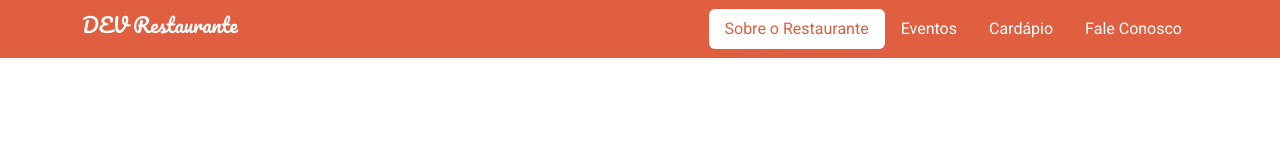
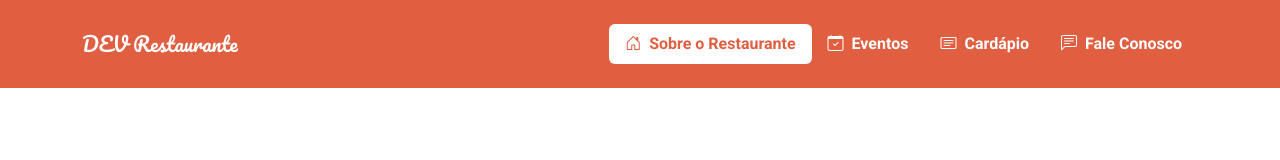
Before and after one commit to DevLeoCunha/projeto-site-restaurante, a plain HTML site: page index.html in a window 1280 px wide. Drawn offline with nearby package versions, Linux system fonts and the light colour scheme; a web font is replaced by a local one.

Commit message:
menu responsivo

```diff
--- a/index.html
+++ b/index.html
@@ -9,25 +9,35 @@
     <link rel="preconnect" href="https://fonts.googleapis.com">
     <link rel="preconnect" href="https://fonts.gstatic.com" crossorigin>
     <link href="https://fonts.googleapis.com/css2?family=Chathura:wght@700&family=Mouse+Memoirs&family=Pacifico&family=Roboto:wght@400;700&display=swap" rel="stylesheet">
+    <link rel="stylesheet" href="https://cdn.jsdelivr.net/npm/bootstrap-icons@1.10.5/font/bootstrap-icons.css">
     <link rel="stylesheet" href="main.css">
 </head>
 <body>
-    <header class="navbar navbar-expand-lg sticky-top">
+    <header class="navbar navbar-expand-lg sticky-top p-4">
         <div class="container">
-            <h1 class="navbar-brand">DEV Restaurante</h1>
-            <nav>
-                <ul class="nav nav-pills">
-                    <li class="nav-item">
-                        <a href="" class="nav-link active">Sobre o Restaurante</a>
+            <h1 class="navbar-brand m-0">DEV Restaurante</h1>
+            <button class="navbar-toggler" data-bs-toggle="collapse" data-bs-target="#menu-navegacao">
+                <span class="navbar-toggler-icon"></span>
+            </button>
+            <nav class="navbar-collapse collapse justify-content-end" id="menu-navegacao">
+                <ul class="nav nav-pills d-block d-md-flex">
+                    <li class="nav-item fw-bold">
+                        <a href="" class="nav-link active">
+                            <i class="bi bi-house-door me-1"></i>
+                            Sobre o Restaurante</a>
                     </li>
                     <li>
-                        <a class="nav-link" href="">Eventos</a>
+                        <a class="nav-link fw-bold" href="">
+                            <i class="bi bi-calendar-check me-1"></i>
+                            Eventos</a>
                     </li>
                     <li>
-                        <a class="nav-link" href="">Cardápio</a>
+                        <a class="nav-link fw-bold" href=""> <i class="bi bi-card-text me-1"></i>
+                            Cardápio</a>
                     </li>
                     <li>
-                        <a class="nav-link" href="">Fale Conosco</a>
+                        <a class="nav-link fw-bold" href=""> <i class="bi bi-chat-left-text me-1"></i>
+                            Fale Conosco</a>
                     </li>
                 </ul>
             </nav>
--- a/main.css
+++ b/main.css
@@ -20,3 +20,7 @@ body {
 .navbar-brand {
     font-family: Pacifico, cursive;
 }
+
+.nav-toggler {
+    background-color: #f3e2de;
+}
```
